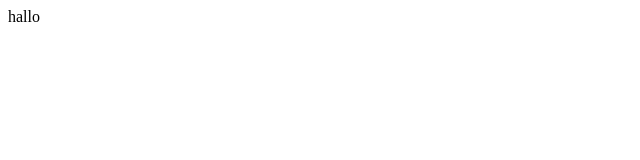
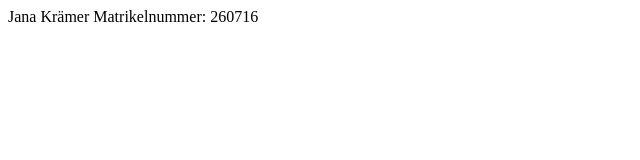
Before and after one commit to JanaKraemer/JanaKraemer, a plain HTML site: page index.html in a window 1280 px wide. Shown: the whole page, without its empty margins (0-640 px from the left). Drawn offline with Linux system fonts and the light colour scheme.

Commit message:
Update index.html

```diff
--- a/index.html
+++ b/index.html
@@ -1 +1,3 @@
-<p>hallo</p>
+<p>Jana Krämer
+Matrikelnummer: 260716
+</p>
```
